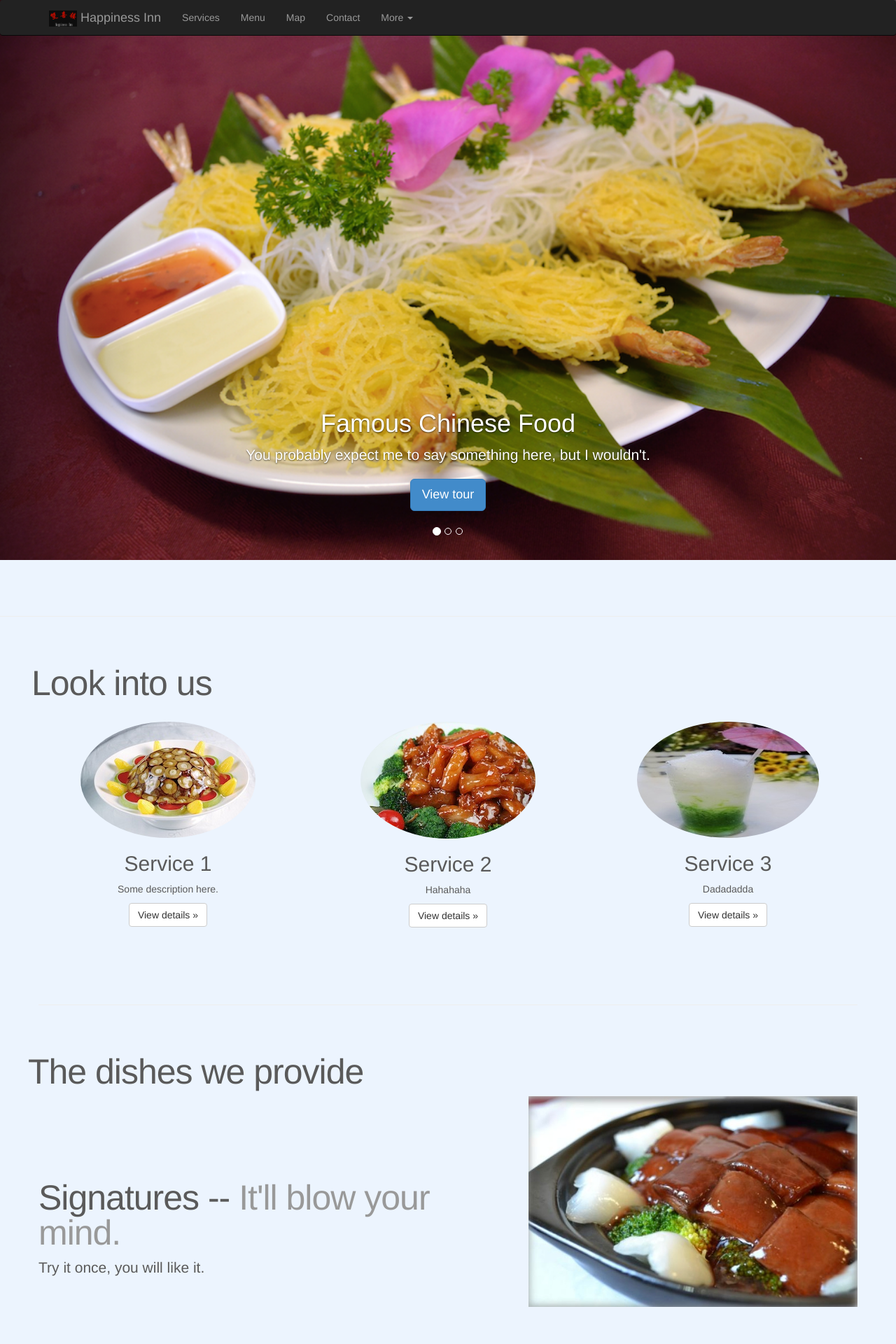
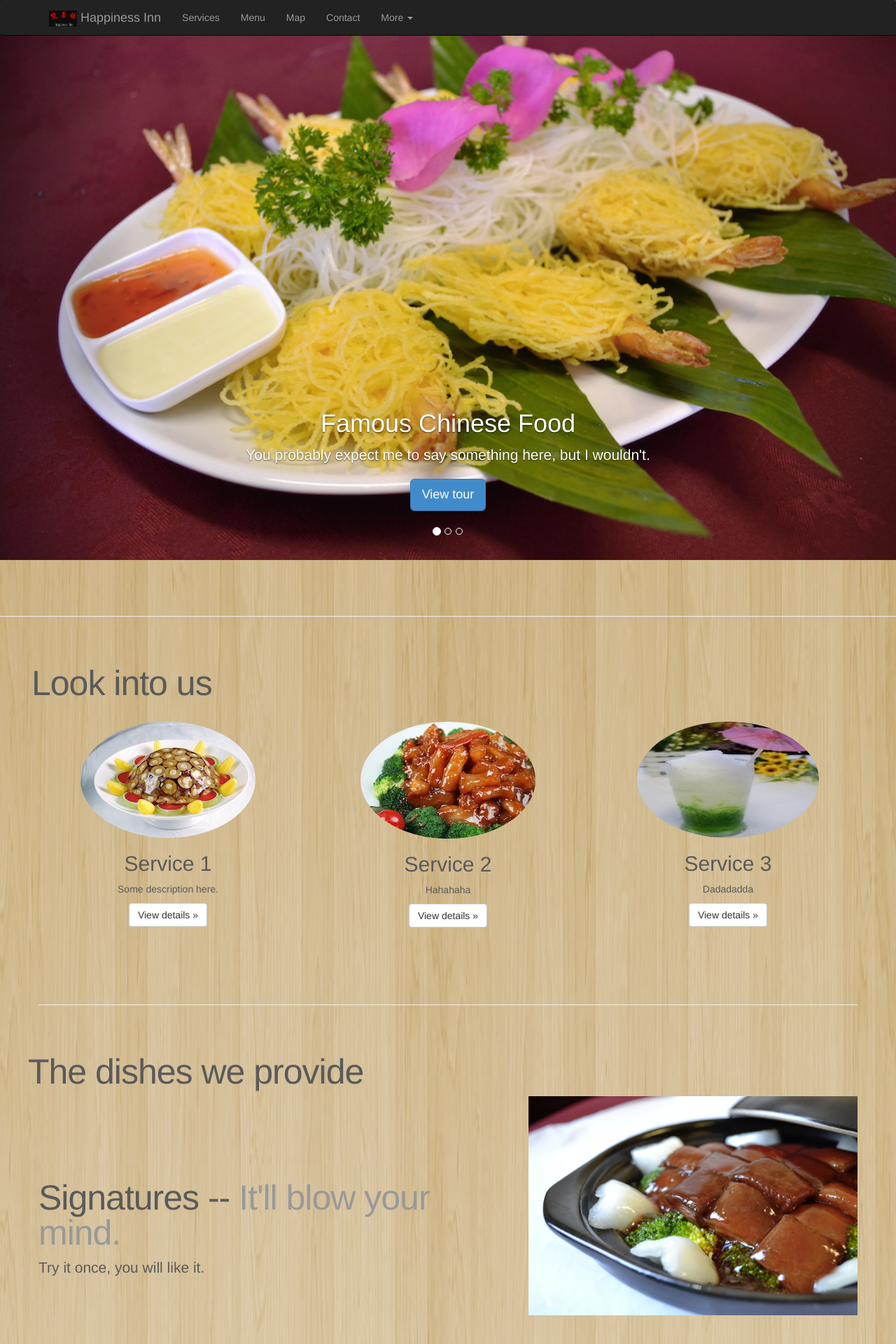
Before and after one commit to wonderwoman06/restaurant, a PHP site: page / in a window 1280 px wide. Shown: the top 1920 px of the page at 70% size. Run offline with PHP 8.4, Linux system fonts and the light colour scheme; some libraries are stand-ins or nearby versions.

Commit message:
Background and new display

```diff
--- a/css/style.css
+++ b/css/style.css
@@ -18,7 +18,10 @@ body {
   padding-bottom: 40px;
   color: #5a5a5a;
   /*background: rgba(161,246,193,0.1);*/
-  background: rgba(76,154,247,0.1);
+  /*background: rgba(76,154,247,0.1);*/
+  background-image: url(../img/background.jpg);
+  background-repeat: no-repeat;
+  background-size: 100% 1000%;
 
 }
 
@@ -116,6 +119,13 @@ html, body {
 
 .titleContent{
   margin-top: -130px;
+
+}
+
+.titleMap{
+  margin-left: 30px;
+  margin-top: -130px;
+  margin-bottom: 10px;
 }
 
 
--- a/index.html
+++ b/index.html
@@ -192,7 +192,7 @@
           <p class="lead">Try it once, you will like it.</p>
         </div>
         <div class="col-md-5">
-          <img class="featurette-image img-responsive" src="img/food1.jpg" alt="Generic placeholder image">
+          <img class="featurette-image img-responsive" src="img/signiture.jpg" alt="Generic placeholder image">
         </div>
       </div>
 
@@ -200,7 +200,7 @@
 
       <div class="row featurette">
         <div class="col-md-5">
-          <img class="featurette-image img-responsive" src="img/food2.png" alt="Generic placeholder image">
+          <img class="featurette-image img-responsive" src="img/cold.jpg" alt="Generic placeholder image">
         </div>
         <div class="col-md-7">
           <h2 class="featurette-heading">Cold dishes -- <span class="text-muted">Take care dude</span></h2>
@@ -216,8 +216,96 @@
           <p class="lead">Can I say something bad</p>
         </div>
         <div class="col-md-5">
-          <img class="featurette-image img-responsive" src="img/food3.jpg" alt="Generic placeholder image">
+          <img class="featurette-image img-responsive" src="img/meat.jpg" alt="Generic placeholder image">
         </div>
+      </div>
+
+      <hr class="featurette-divider">
+
+      <div class="row featurette">
+        <div class="col-md-5">
+          <img class="featurette-image img-responsive" src="img/tastofhome.jpg" alt="Generic placeholder image">
+        </div>
+        <div class="col-md-7">
+          <h2 class="featurette-heading">Tast of home -- <span class="text-muted">Take care dude</span></h2>
+          <p class="lead">Best to arise your memory</p>
+        </div>
+      </div>
+
+      <hr class="featurette-divider">
+
+      <div class="row featurette">
+        <div class="col-xs-2">
+          <h3>Seafood -- <span class="text-muted">Is that OK</span></h3>
+          <p class="lead">Hope this is beautiful</p>
+        </div>
+
+        <div class="col-sm-4">
+          <img class="featurette-image img-responsive" src="img/seafood.jpg" alt="Generic placeholder image">
+        </div>
+
+         <div class="col-sm-4">
+          <img class="featurette-image img-responsive" src="img/vegetables.jpg" alt="Generic placeholder image">
+        </div>
+
+        <div class="col-xs-2">
+          <h3 >Vegetables -- <span class="text-muted">It means too much</span></h3>
+          <p class="lead">Try it here</p>
+        </div>
+
+      </div>
+
+
+
+
+     <hr class="featurette-divider">
+
+      <div class="row featurette">
+
+        <div class="col-sm-4">
+          <img class="featurette-image img-responsive" src="img/stews.jpg" alt="Generic placeholder image">
+        </div>
+
+          <div class="col-xs-2">
+          <h3>Stews -- <span class="text-muted">Is that OK</span></h3>
+          <p class="lead">Hope this is beautiful</p>
+        </div>
+
+        <div class="col-xs-2">
+          <h3 >Soup -- <span class="text-muted">It means too much</span></h3>
+          <p class="lead">Try it here</p>
+        </div>
+
+         <div class="col-sm-4">
+          <img class="featurette-image img-responsive" src="img/soup.jpg" alt="Generic placeholder image">
+        </div>
+
+
+      </div>
+
+            <hr class="featurette-divider">
+
+      <div class="row featurette">
+        <div class="col-xs-2">
+          <h3>Disserts -- <span class="text-muted">Is that OK</span></h3>
+          <p class="lead">Hope this is beautiful</p>
+        </div>
+
+        <div class="col-sm-4">
+          <img class="featurette-image img-responsive" src="img/disserts.jpg" alt="Generic placeholder image">
+        </div>
+
+         <div class="col-sm-4">
+          <img class="featurette-image img-responsive" src="img/mains.jpg" alt="Generic placeholder image">
+        </div>
+
+        <div class="col-xs-2">
+          <h3 >Mains -- <span class="text-muted">It means too much</span></h3>
+          <p class="lead">Try it here</p>
+        </div>
+
+      </div>
+
       </div>
 
 
@@ -225,7 +313,7 @@
       <hr class="featurette-divider">
       </div>
 
-        <div class="row titleContent">
+        <div class="row titleMap">
          <h1 class="featurette-heading">Our location</h1>
         </div>
 
@@ -241,6 +329,7 @@
 
 </div>
   <hr class="featurette-divider">
+
 
 
 
```
Also changed, not shown: img/Signiture.jpg (added), img/background.jpg (added), img/background.png (deleted), img/background2.png (deleted), img/cold.jpg (added), img/disserts.jpg (added), img/food.png (renamed from img/food2.png), img/food4.png (added), img/logo.jpg (deleted), img/seafood.jpg (added), 7 other files.
